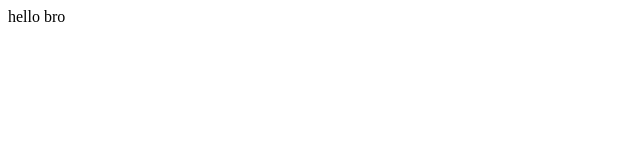
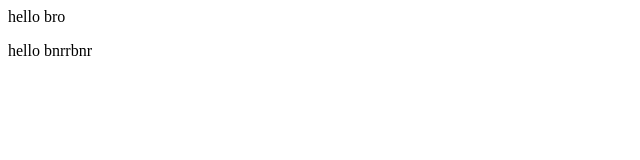
Before and after one commit to anubhavkrgupta-dotcom/localrepo, a plain HTML site: page index.html in a window 1280 px wide. Shown: the full height of the page, 0-640 px from the left. Drawn offline with Linux system fonts and the light colour scheme.

Commit message:
add new feat

```diff
--- a/index.html
+++ b/index.html
@@ -1 +1,2 @@
 <p> hello bro</p>
+<p> hello  bnrrbnr</p>
```
